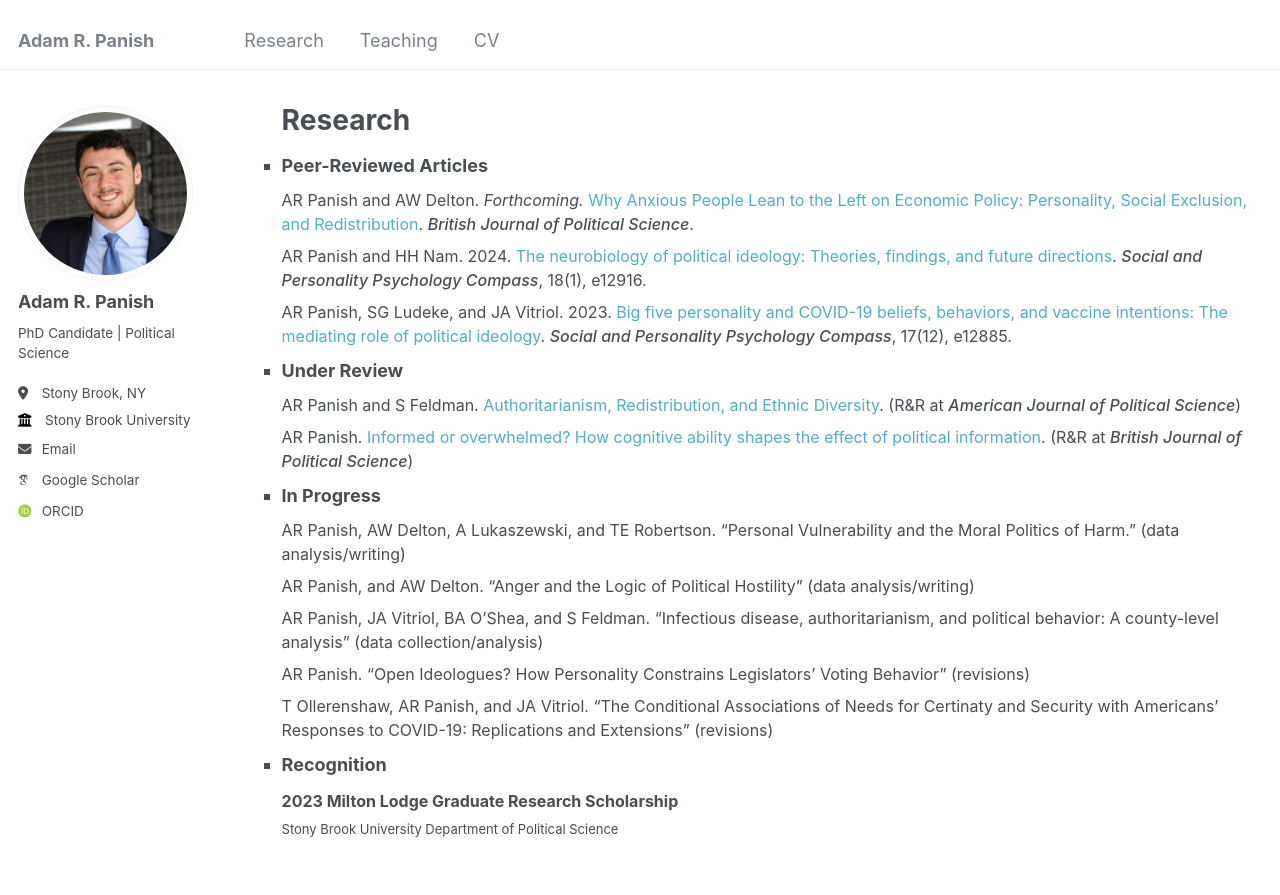
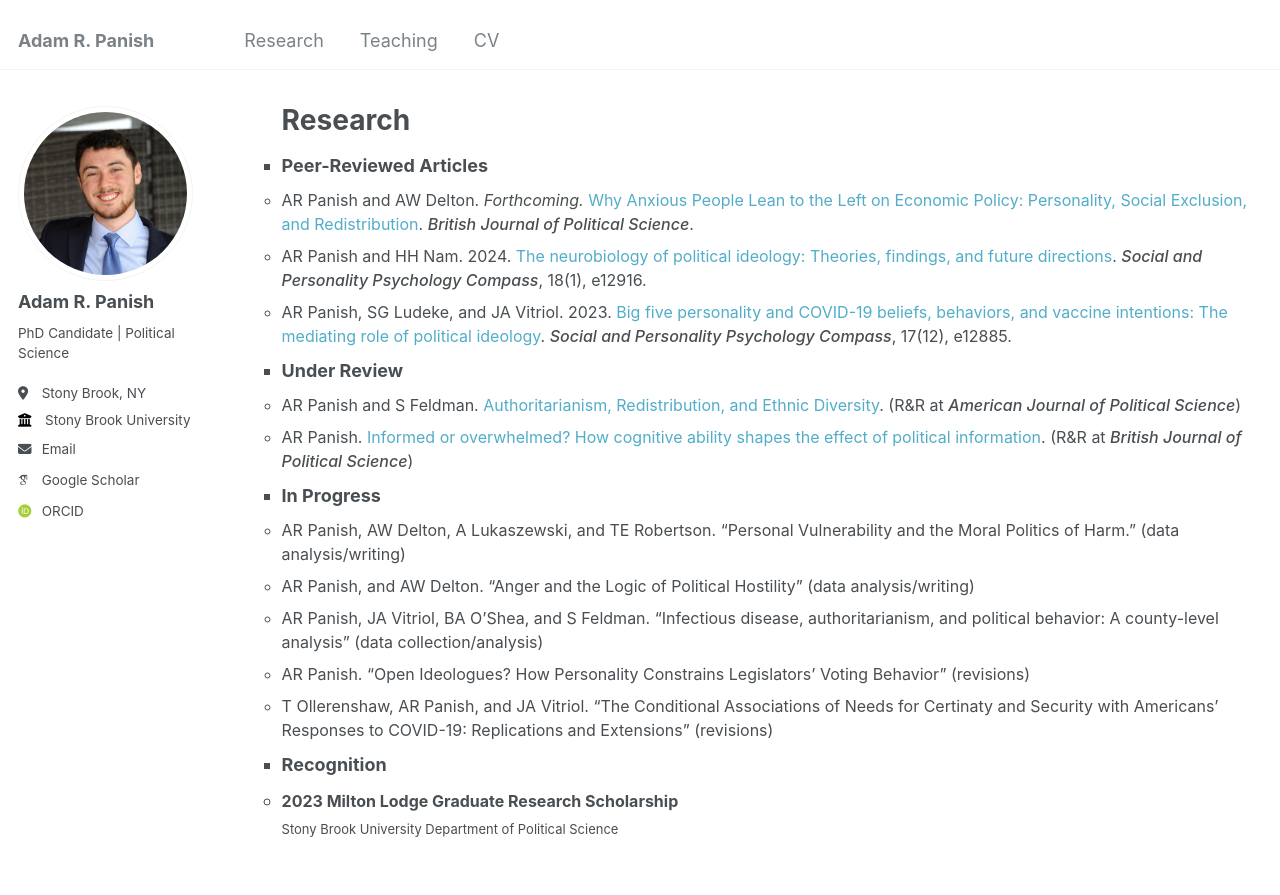
Before and after one commit to adampanish/adampanish.github.io, a Jekyll site: the page built from _pages/research.html, in a window 1280 px wide. Shown: the top 895 px of the page. Built offline with Jekyll 4.4.1, drawn with Linux system fonts in a browser that asks for light colours; some web fonts are replaced.

Commit message:
Update research.html

```diff
--- a/_pages/research.html
+++ b/_pages/research.html
@@ -19,7 +19,7 @@
 <ul style="list-style-type:square; padding:0">
   <li>
     <b>Peer-Reviewed Articles</b>
-    <ul style="list-style-type:none">
+    <ul style="list-style-type:- ">
       <font size=3>
       <li>AR Panish and AW Delton. <i>Forthcoming.</i> <a style="text-decoration:none" href="https://www.dropbox.com/scl/fi/6asbl7xmwbo2fbpg2q6eq/panish_delton_anxious_2024.pdf?rlkey=wwmde8r5b71kkw3dkat90zyrc&st=rbajjc4g&dl=0" target="_blank">Why Anxious People Lean to the Left on Economic Policy: Personality, Social Exclusion, and Redistribution</a>. <i><strong>British Journal of Political Science</strong></i>.</li>
       <li>AR Panish and HH Nam. 2024. <a style="text-decoration:none" href="https://www.dropbox.com/scl/fi/sj69ayc1z5t7d8o8twixv/panish_nam_brain_2024.pdf?rlkey=09l0qc5kdduh0qt1v3o8tylbq&st=9qsrs6lu&dl=0" target="_blank">The neurobiology of political ideology: Theories, findings, and future directions</a>. <i><strong>Social and Personality Psychology Compass</strong></i>, 18(1), e12916.</li>
@@ -30,7 +30,7 @@
 
   <li>
     <b>Under Review</b>
-    <ul style="list-style-type:none">
+    <ul style="list-style-type:- ">
       <font size=3>
         <li>AR Panish and S Feldman. <a style="text-decoration:none" href="https://www.dropbox.com/scl/fi/58i4blxvq4boe47q8djv4/panish_feldman_redistribution_2024.pdf?rlkey=dcqn3b67jbtd5e4cmmjxefnyf&st=5iwmtlqf&dl=0" target="_blank">Authoritarianism, Redistribution, and Ethnic Diversity</a>. (R&R at <i><strong>American Journal of Political Science</strong></i>)</li>
         <li>AR Panish. <a style="text-decoration:none" href="https://www.dropbox.com/scl/fi/o7ml9g0v776t21cq4epw9/panish_cognitive_2024.pdf?rlkey=i0hdacf0qrlucznukqmjecg83&st=ghvrcxp5&dl=0" target="_blank">Informed or overwhelmed? How cognitive ability shapes the effect of political information</a>. (R&R at <i><strong>British Journal of Political Science</strong></i>)</li>
@@ -40,7 +40,7 @@
 
   <li>
     <b>In Progress</b>
-    <ul style="list-style-type:none">
+    <ul style="list-style-type:- ">
       <font size=3>
         <li>AR Panish, AW Delton, A Lukaszewski, and TE Robertson. <q>Personal Vulnerability and the Moral Politics of Harm.</q> (data analysis/writing)</li>
         <li>AR Panish, and AW Delton. <q>Anger and the Logic of Political Hostility</q> (data analysis/writing)</li>
@@ -53,7 +53,7 @@
 
   <li>
     <b>Recognition</b>
-    <ul style="list-style-type:none">
+    <ul style="list-style-type:- ">
       <li>
         <font size=3><b>2023 Milton Lodge Graduate Research Scholarship</b><br></font>
         <font size=2>Stony Brook University Department of Political Science</font>
```
